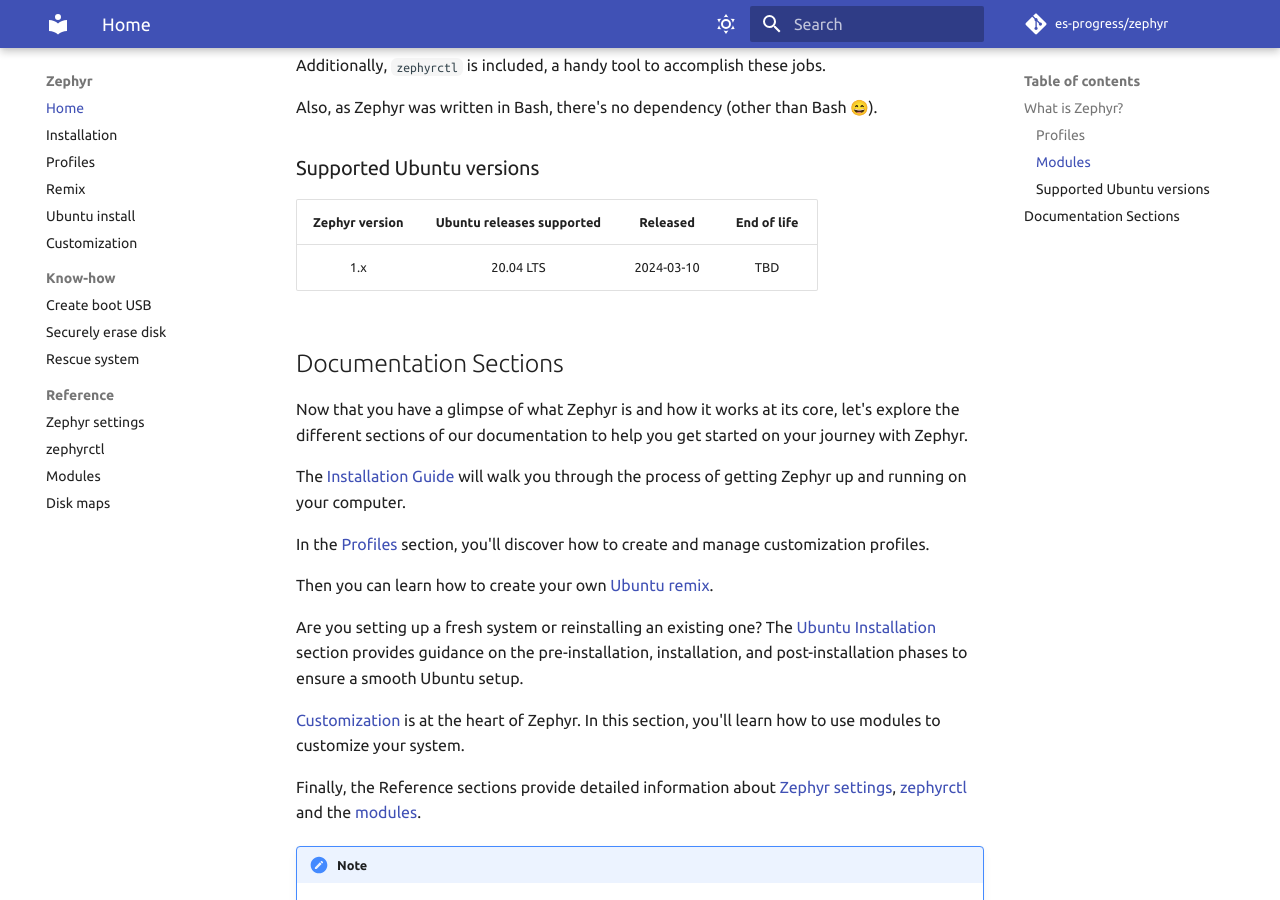
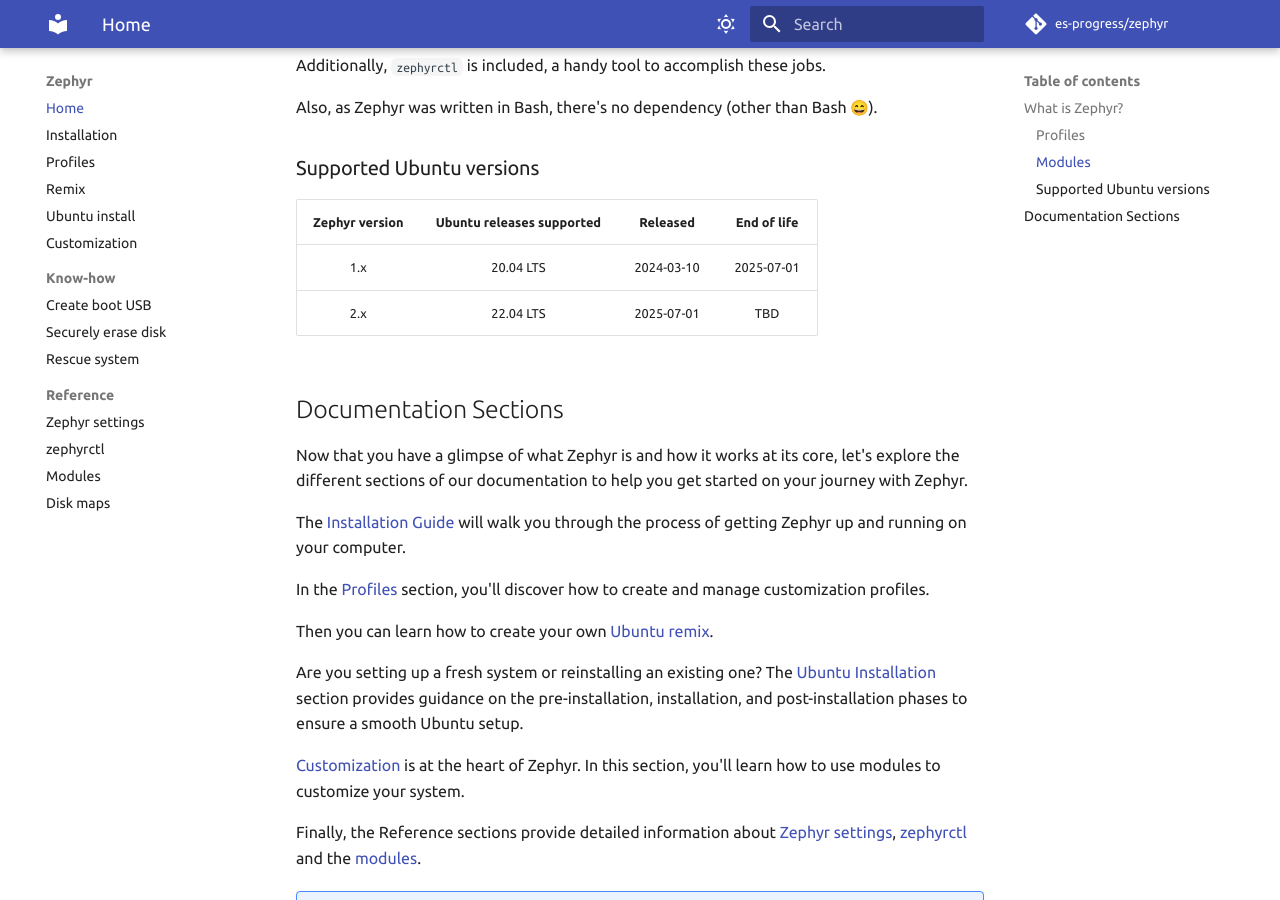
Before and after one commit to es-progress/zephyr, an MkDocs documentation site: the page built from docs/index.md, in a window 1280 px wide and 900 px high, scrolled down 989 px. Built offline with MkDocs 1.6.1 and Material for MkDocs 9.7.7, drawn with Linux system fonts in a browser that asks for light colours; emoji names are drawn with the system emoji font; comment, search, counter and statistics services are not loaded.

Commit message:
docs: update supported versions

```diff
--- a/docs/index.md
+++ b/docs/index.md
@@ -40,7 +40,8 @@ Also, as Zephyr was written in Bash, there's no dependency (other than Bash :smi
 
 | Zephyr version | Ubuntu releases supported |  Released  | End of life |
 | :------------: | :-----------------------: | :--------: | :---------: |
-|      1.x       |         20.04 LTS         | 2024-03-10 |     TBD     |
+|      1.x       |         20.04 LTS         | 2024-03-10 | 2025-07-01  |
+|      2.x       |         22.04 LTS         | 2025-07-01 |     TBD     |
 
 ## Documentation Sections
 
```
Also changed, not shown: README.md (+2 -1 lines).
